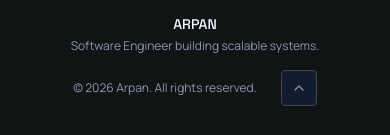
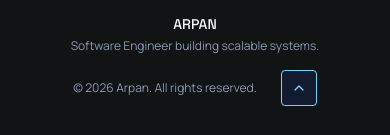
Before and after one commit to Arpan-V/portfolio, a Next.js app: page / in a window 390 px wide. Shown: the part 6503-6638 px from the top of the page. Built offline with nearby package versions, Linux system fonts and the light colour scheme.

Commit message:
update footer

```diff
--- a/app/Contact2.tsx
+++ b/app/Contact2.tsx
@@ -25,7 +25,7 @@ export default function Contact() {
             initial={reduce ? { opacity: 1, y: 0 } : { opacity: 0, y: 18 }}
             whileInView={reduce ? undefined : { opacity: 1, y: 0 }}
             viewport={{ once: true, amount: 0.25 }}
-            transition={{ duration: 0.8, ease: EASE }}
+            transition={{ duration: 1, ease: EASE }}
             className="mb-4 font-display text-4xl font-extrabold leading-[1.05] tracking-tight text-foreground sm:text-5xl lg:text-6xl"
           >
             Let&apos;s build something <span className="text-sky-dim">exceptional.</span>
--- a/app/Footer2.tsx
+++ b/app/Footer2.tsx
@@ -20,7 +20,7 @@ export default function Footer() {
           <a
             href="#home"
             aria-label="Back to top"
-            className="grid h-9 w-9 shrink-0 place-items-center rounded border border-[#45464d] bg-[#131b2e] text-silver/70 transition-colors hover:border-[#7bd0ff] hover:text-[#7bd0ff]"
+            className="grid h-9 w-9 shrink-0 place-items-center rounded border border-[#7bd0ff] lg:border-[#45464d] bg-[#131b2e] text-[#7bd0ff] lg:text-silver/70 transition-colors hover:border-[#7bd0ff] hover:text-[#7bd0ff]"
           >
             <ChevronUp className="h-4 w-4" />
           </a>
```
